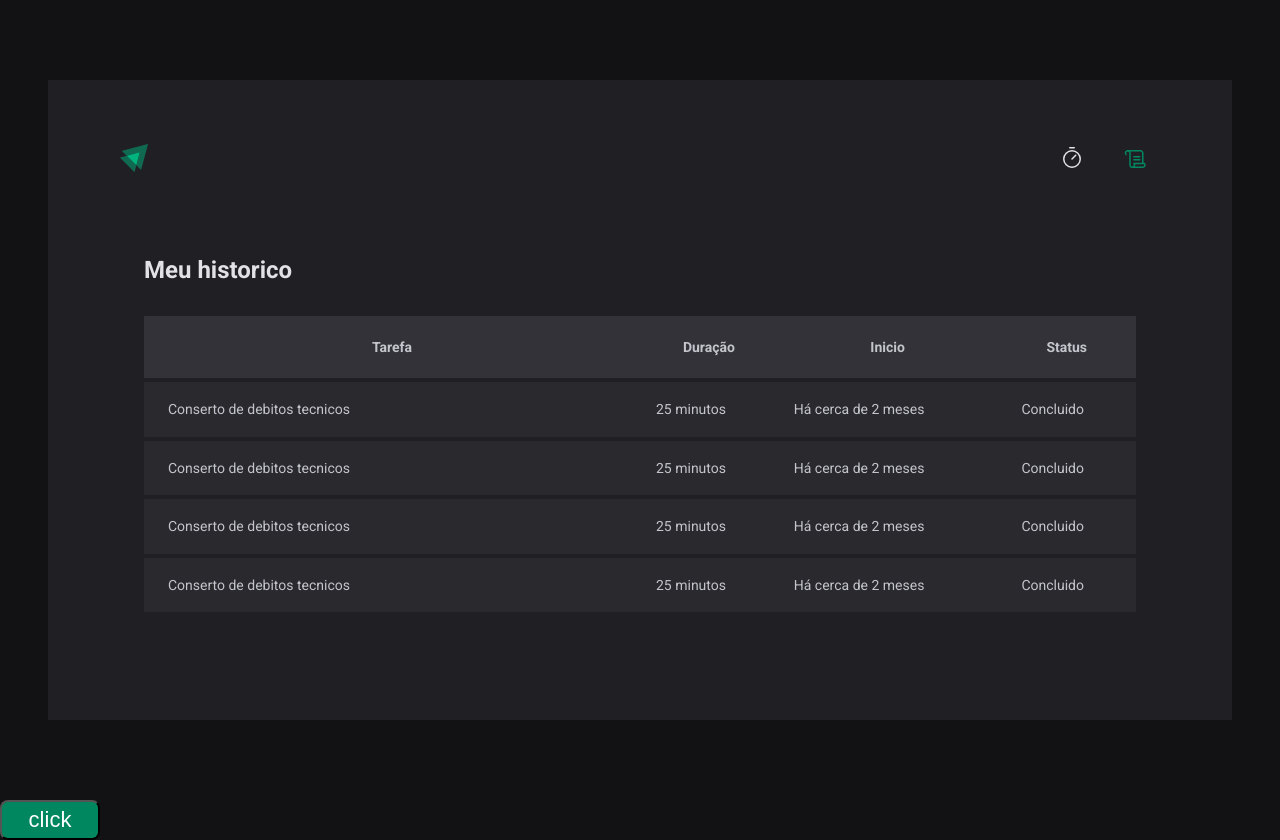
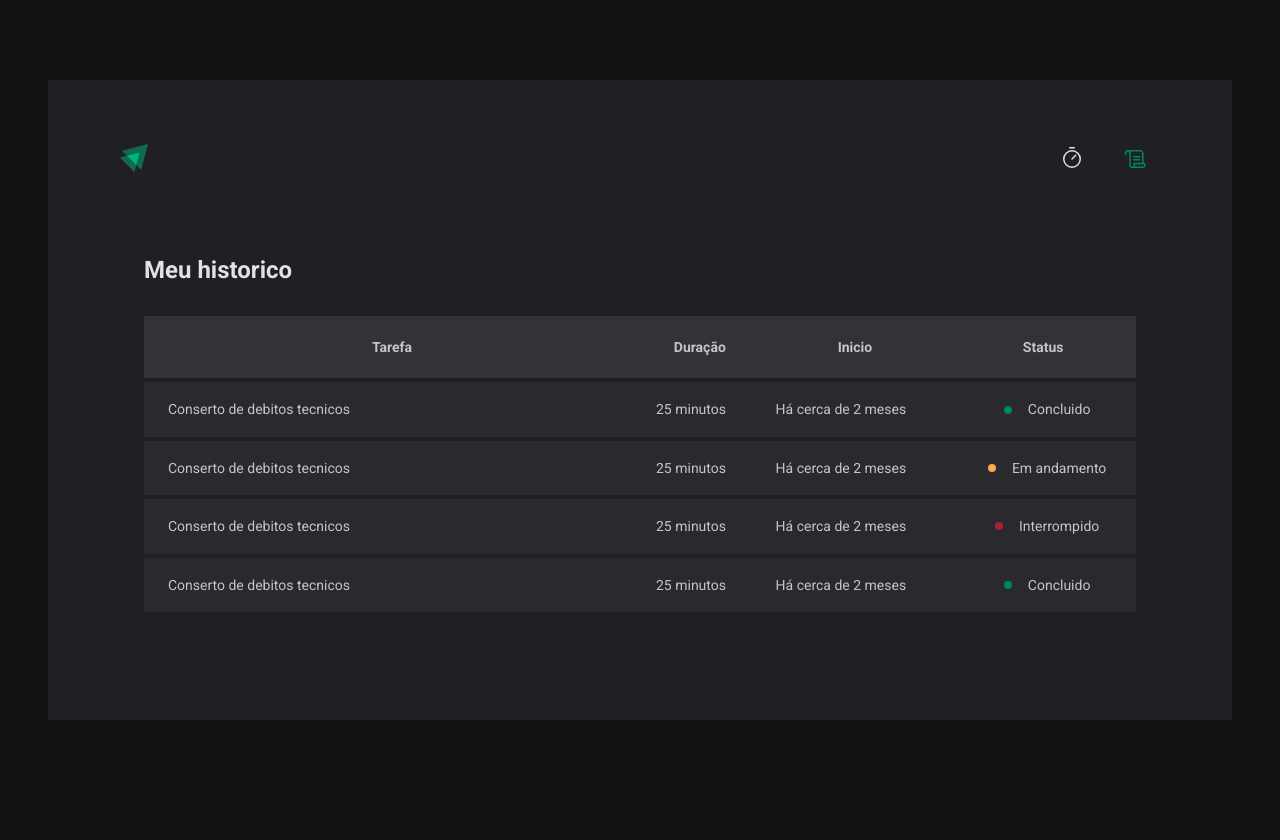
Before and after one commit to AlvaroDeCarvalho/projects_rocketseat, a React (Vite) app in the folder modulo_2/02-ignite-timer/: page /history in a window 1280 px wide. After the commit the page ends 800 px from the top, so only its background shows below. Built offline with nearby package versions, Linux system fonts and the light colour scheme.

Commit message:
componentizando os estilos dos status

```diff
--- a/modulo_2/02-ignite-timer/src/App.tsx
+++ b/modulo_2/02-ignite-timer/src/App.tsx
@@ -2,8 +2,6 @@
 import { defaultTheme } from './styles/themes/default'
 
 import { GlobalStyles } from './global'
-
-import { ButtonVariant } from './components/Button'
 
 import { BrowserRouter } from 'react-router-dom'
 import { RouterContainer } from './Router'
@@ -16,7 +14,6 @@
         <BrowserRouter>
           <RouterContainer />
         </BrowserRouter>
-        <ButtonVariant variant="success" />
       </div>
     </ThemeProvider>
   )
--- a/modulo_2/02-ignite-timer/src/components/Button/index.tsx
+++ /dev/null
@@ -1,8 +0,0 @@
-import { ButtonContainer } from './styles.ts'
-type Button = {
-  variant?: 'primary' | 'secondary' | 'danger' | 'success'
-}
-
-export function ButtonVariant({ variant = 'primary' }: Button) {
-  return <ButtonContainer variant={variant}>click</ButtonContainer>
-}
--- a/modulo_2/02-ignite-timer/src/components/Button/styles.ts
+++ /dev/null
@@ -1,24 +0,0 @@
-import styled from 'styled-components'
-
-export type ButtonVariant = 'primary' | 'secondary' | 'danger' | 'success'
-
-interface ButtonContainerProps {
-  variant: ButtonVariant
-}
-
-/* const ButtonActive = {
-  primary: 'blue',
-  secondary: 'gray',
-  danger: 'red',
-  success: 'green'
-} */
-
-export const ButtonContainer = styled.button<ButtonContainerProps>`
-  color: #fff;
-  width: 100px;
-  height: 40px;
-  border-radius: 8px;
-  font-size: 22px;
-
-  background-color: ${(props) => props.theme['green-500']};
-`
--- a/modulo_2/02-ignite-timer/src/pages/History/index.tsx
+++ b/modulo_2/02-ignite-timer/src/pages/History/index.tsx
@@ -21,25 +21,33 @@
               <td>Conserto de debitos tecnicos</td>
               <td>25 minutos</td>
               <td>Há cerca de 2 meses</td>
-              <td>Concluido</td>
+              <td>
+                <S.Status statusColor="green">Concluido</S.Status>
+              </td>
             </tr>
             <tr>
               <td>Conserto de debitos tecnicos</td>
               <td>25 minutos</td>
               <td>Há cerca de 2 meses</td>
-              <td>Concluido</td>
+              <td>
+                <S.Status statusColor="yellow">Em andamento</S.Status>
+              </td>
             </tr>
             <tr>
               <td>Conserto de debitos tecnicos</td>
               <td>25 minutos</td>
               <td>Há cerca de 2 meses</td>
-              <td>Concluido</td>
+              <td>
+                <S.Status statusColor="red">Interrompido </S.Status>
+              </td>
             </tr>
             <tr>
               <td>Conserto de debitos tecnicos</td>
               <td>25 minutos</td>
               <td>Há cerca de 2 meses</td>
-              <td>Concluido</td>
+              <td>
+                <S.Status statusColor="green">Concluido</S.Status>
+              </td>
             </tr>
           </tbody>
         </table>
--- a/modulo_2/02-ignite-timer/src/pages/History/styles.ts
+++ b/modulo_2/02-ignite-timer/src/pages/History/styles.ts
@@ -1,5 +1,14 @@
 import styled from 'styled-components'
 
+interface StatusProps {
+  statusColor: keyof typeof STATUS_COLOR
+}
+
+const STATUS_COLOR = {
+  yellow: 'yellow-500',
+  green: 'green-500',
+  red: 'red-500'
+} as const
 export const HistoryContainer = styled.main`
   flex: 1;
   padding: 3.5rem;
@@ -60,3 +69,19 @@
     }
   }
 `
+
+export const Status = styled.span<StatusProps>`
+  display: flex;
+  align-items: center;
+  justify-content: center;
+
+  &::before {
+    content: '';
+    width: 0.5rem;
+    height: 0.5rem;
+    border-radius: 50%;
+    margin-right: 1rem;
+    background-color: ${(props) =>
+      props.theme[STATUS_COLOR[props.statusColor]]};
+  }
+`
```
